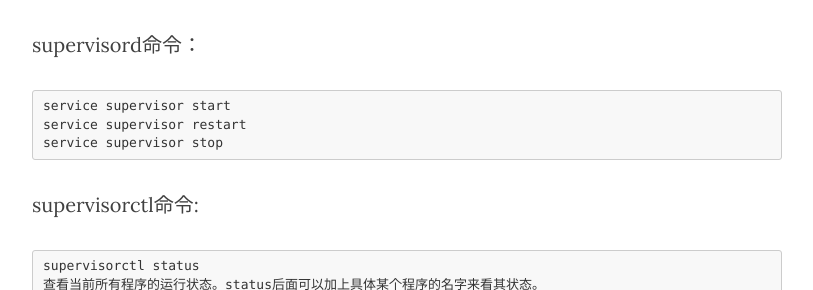
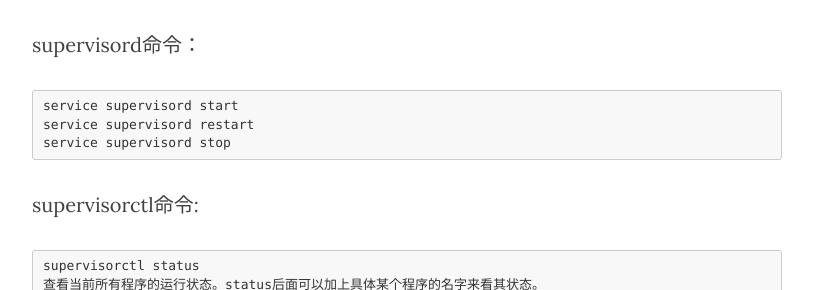
Before and after one commit to linzhiming0826/linzhiming0826.github.io, a Jekyll site: the page built from _posts/2017-06-19-supervisor.markdown, in a window 1280 px wide and 900 px high, scrolled down 4293 px. Shown: the part 162-452 px from the top of the window, without its empty margins (233-1046 px from the left). Built offline with Jekyll 4.4.1, drawn with Linux system fonts in a browser that asks for light colours; nearby versions of some CDN libraries; comment, search, counter and statistics services are not loaded.

Commit message:
修改一些错误文字

````diff
--- a/_posts/2017-06-19-supervisor.markdown
+++ b/_posts/2017-06-19-supervisor.markdown
@@ -112,9 +112,9 @@ ps -ef|grep test
 
 supervisord命令：
 ```linux
-service supervisor start
-service supervisor restart
-service supervisor stop
+service supervisord start
+service supervisord restart
+service supervisord stop
 ```
 
 supervisorctl命令:
````
